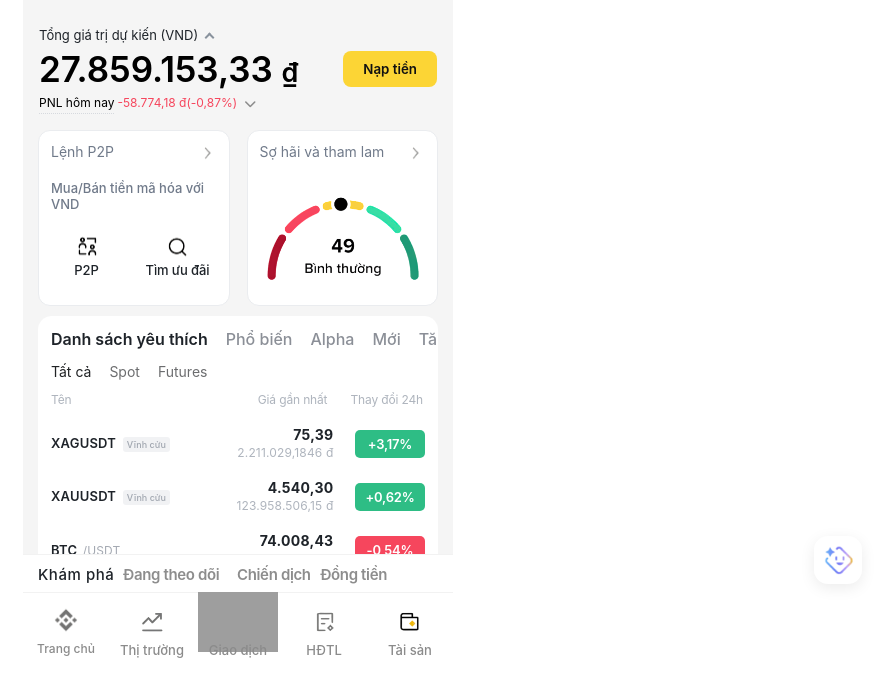
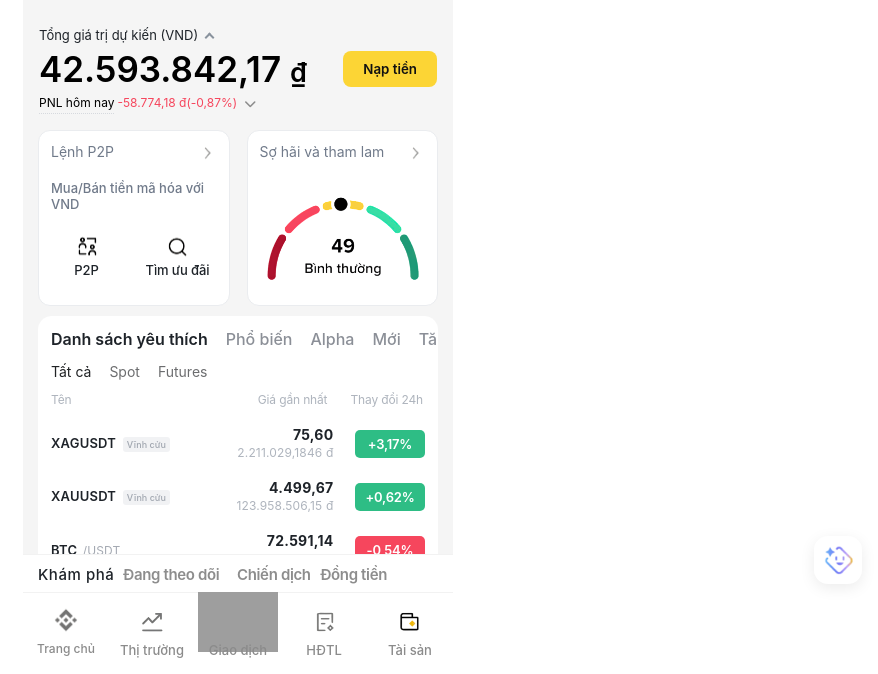
Before and after one commit to Duythang220911/binance-walletfull, a React app: page index-extra.html in a window 1280 px wide. Shown: the part 126-800 px from the top of the page, without its empty margins (402-1280 px from the left). Built offline with nearby package versions, Linux system fonts and the light colour scheme; grey boxes are pictures that could not be loaded.

Commit message:
Update index-extra.html

```diff
--- a/index-extra.html
+++ b/index-extra.html
@@ -65,7 +65,7 @@
     </div>
 
     <div class="balance-row">
-      <h1 class="amount">27.859.153,33 <span>₫</span></h1>
+      <h1 class="amount">42.593.842,17 <span>₫</span></h1>
       <button class="deposit-btn">Nạp tiền</button>
     </div>
 
@@ -151,7 +151,7 @@
           <span class="tag">Vĩnh cửu</span>
         </td>
         <td class="text-right">
-          <strong>75,39</strong>
+          <strong>75,60</strong>
           <small>2.211.029,1846 đ</small>
         </td>
         <td class="text-right">
@@ -165,7 +165,7 @@
           <span class="tag">Vĩnh cửu</span>
         </td>
         <td class="text-right">
-          <strong>4.540,30</strong>
+          <strong>4.499,67</strong>
           <small>123.958.506,15 đ</small>
         </td>
         <td class="text-right">
@@ -179,7 +179,7 @@
           <span class="pair">/USDT</span>
         </td>
         <td class="text-right">
-          <strong>74.008,43</strong>
+          <strong>72.591,14</strong>
           <small>2.125.397.554,12 đ</small>
         </td>
         <td class="text-right">
```
